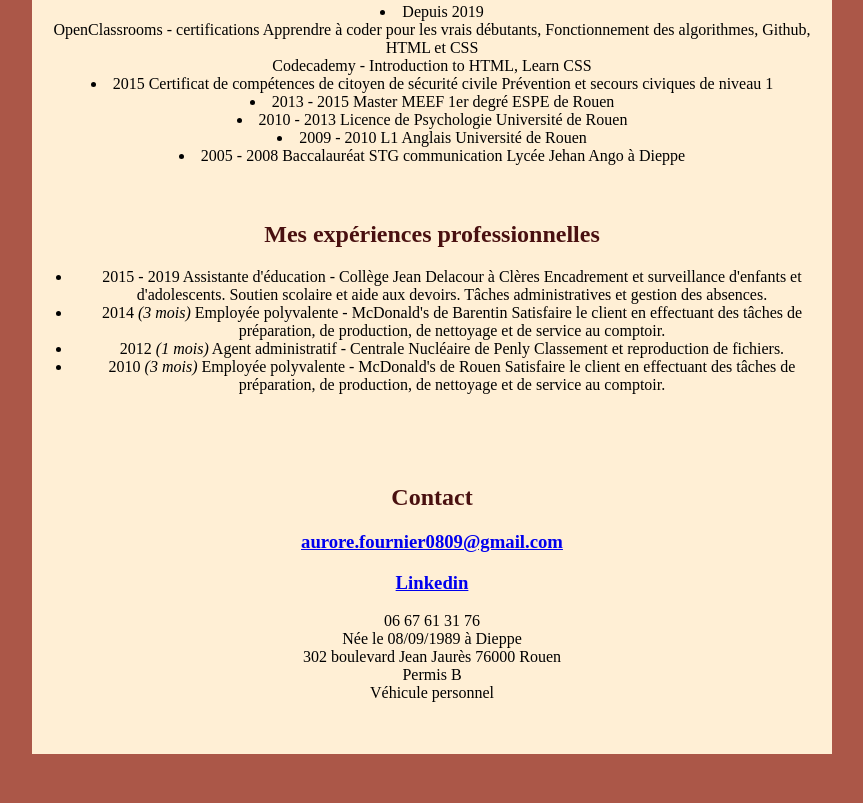
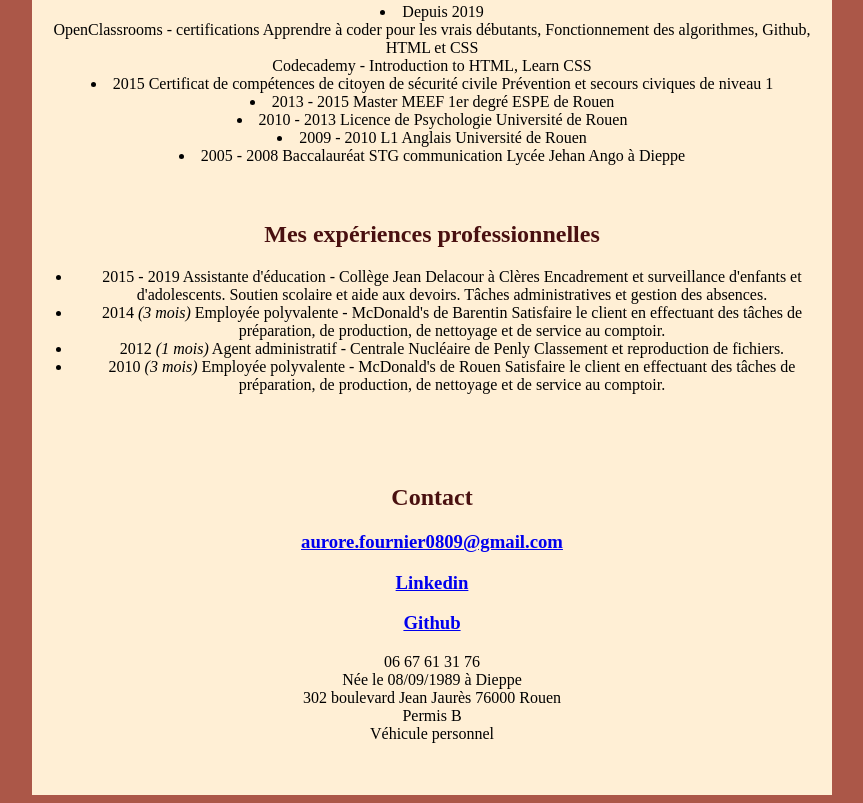
Before and after one commit to AuroreFournier/AuroreFournier.github.io, a plain HTML site: page index.html in a window 1280 px wide. Shown: the part 907-1710 px from the top of the page, without its empty margins (208-1071 px from the left). Before the commit the page ends 1669 px from the top, so only its background shows below. Drawn offline with Linux system fonts and the light colour scheme; files whose address does not match are found by name.

Commit message:
github link changing

```diff
--- a/index.html
+++ b/index.html
@@ -90,7 +90,7 @@
         aurore.fournier0809@gmail.com</a>
         <p><a href="https://www.linkedin.com/in/aurore-fournier-ab9a4917b" target="_blank"><i
             class="fab fa-linkedin"></i> Linkedin</a></p>
-          <p><a href="https://github.com/AuroreFournier" target="_blank"><i class="fas fa-github"></i></a></p>
+          <p><a href="https://github.com/AuroreFournier" target="_blank"><i class="fab fa-github"></i> Github</a></p>
 
         </h3>
 
```
